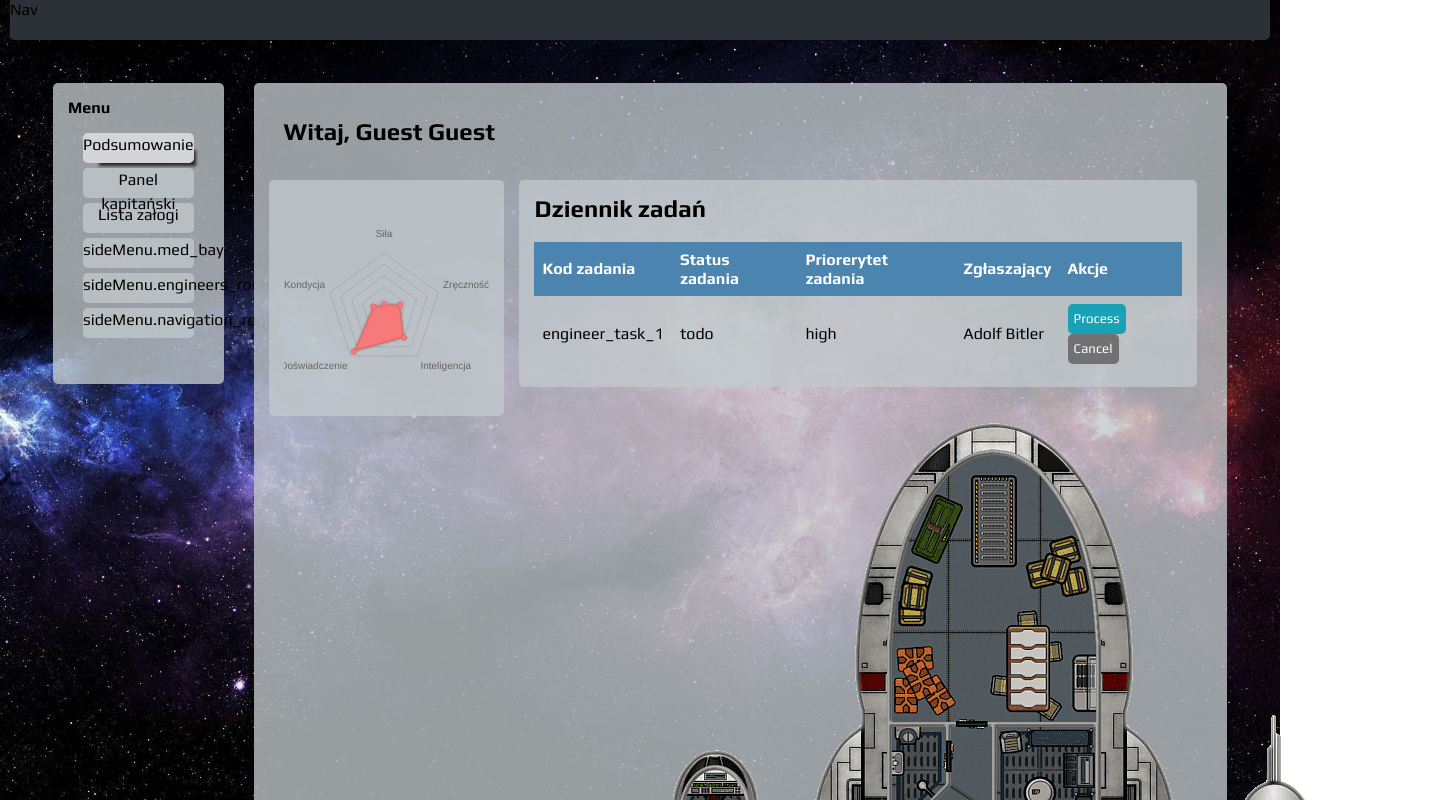
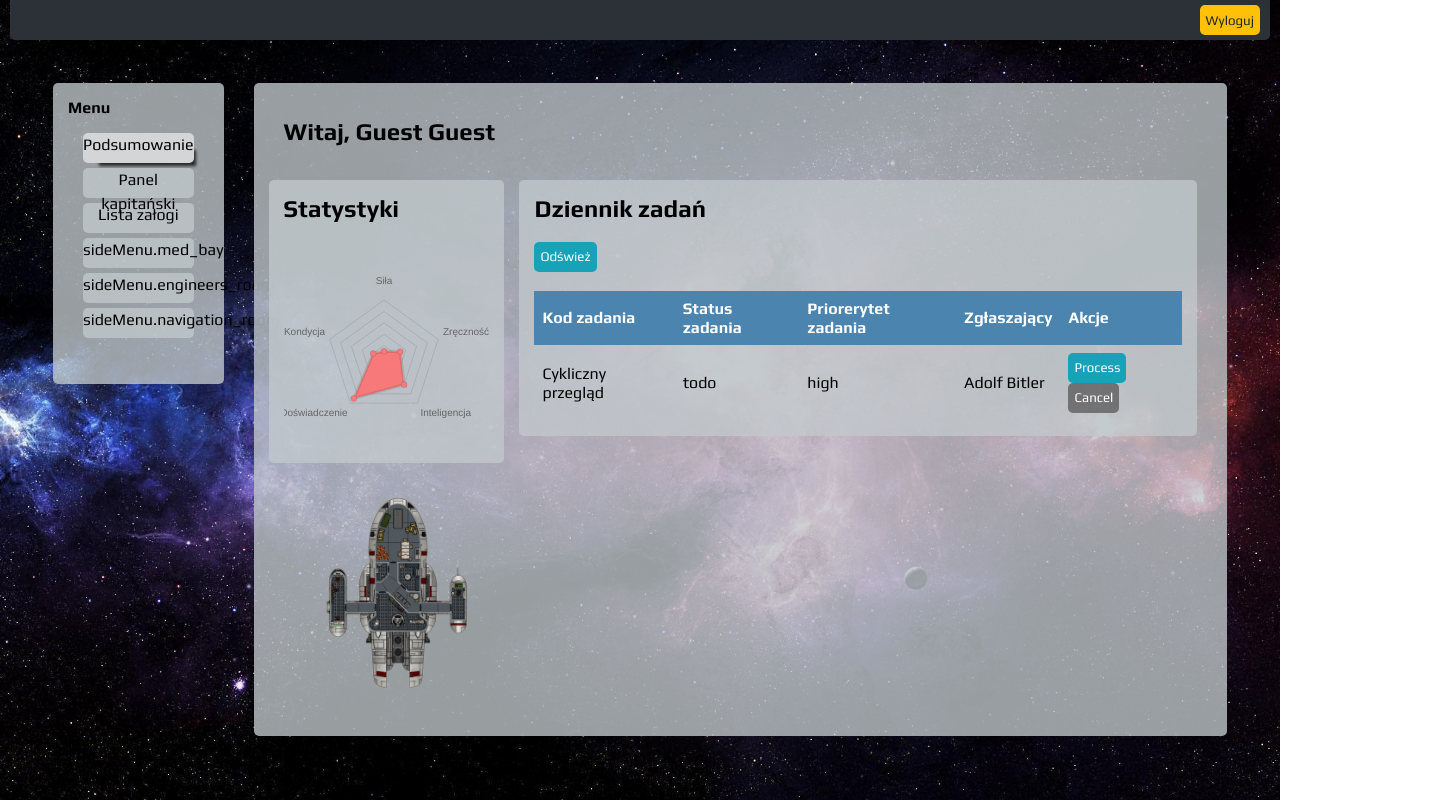
Before and after one commit to MJKruszewski/pjwstk-tin, a Vue app in the folder frontend/: page /#/space-ship in a window 1280 px wide. Shown: the top 800 px of the page, 1454 px wide, since content can reach past the window. Built offline with nearby package versions, Linux system fonts and the light colour scheme.

Commit message:
navbar logout button

```diff
--- a/frontend/package.json
+++ b/frontend/package.json
@@ -16,6 +16,7 @@
     "vue-acl": "^4.1.10",
     "vue-chartjs": "^3.5.1",
     "vue-i18n": "^8.22.0",
+    "vue-material-design-icons": "^4.10.0",
     "vue-router": "^3.0.1",
     "vuex": "^3.5.1"
   },
--- a/frontend/src/components/MainPage.vue
+++ b/frontend/src/components/MainPage.vue
@@ -4,11 +4,19 @@
       <h2>{{ $t('welcome') }}, {{ this.$store.state.user.name + " " + this.$store.state.user.lastName }}</h2>
     </div>
     <div class="col-3 container-background rounded-full">
+      <h2 style="padding: 0;margin-top: 0">{{ $t('mainPage.stats') }}</h2>
       <StatsChart :chart-data="datacollection" :options="options"/>
     </div>
     <div class="col-9" style="padding-top: 0;">
       <div class="col-12 container-background rounded-full">
-        <h2 style="padding: 0;margin-top: 0">{{ $t('mainPage.tasks_log') }}</h2>
+        <h2 style="padding: 0;margin-top: 0">
+          {{ $t('mainPage.tasks_log') }}
+        </h2>
+
+        <button class="info">{{ $t('mainPage.reload') }}</button>
+        <br/>
+        <br/>
+
         <table>
           <thead>
           <tr>
@@ -33,7 +41,7 @@
           <template v-for="item in tasks">
             <tr>
               <td>
-                {{ item.code }}
+                {{ $t("mainPage." + item.code) }}
               </td>
               <td>
                 {{ item.status }}
@@ -53,10 +61,14 @@
           </tbody>
         </table>
       </div>
-      <div class="col-12">
-        <img src="../assets/ship-plan.png"/>
+    </div>
+
+    <div class="col-12">
+      <div class="col-3">
+        <img style="max-width: 100%;display: block" src="../assets/ship-plan.png"/>
       </div>
     </div>
+
 
 
   </div>
@@ -65,10 +77,11 @@
 <script>
     import StatsChart from "./utils/StatsChart";
     import crewmateTasks from "../mocks/crewmateTasks";
+    import RefreshIcon from 'vue-material-design-icons/Refresh.vue';
 
     export default {
         name: "MainPage",
-        components: {StatsChart},
+        components: {StatsChart, RefreshIcon},
         data() {
             return {
                 datacollection: null,
--- a/frontend/src/components/utils/NavBar.vue
+++ b/frontend/src/components/utils/NavBar.vue
@@ -1,6 +1,11 @@
 <template>
   <div class="nav">
-    Nav
+
+    <p style="text-align: right;margin-top: 5px;margin-right: 10px">
+      <button class="warning">
+        {{ $t("navBar.logout") }}
+      </button>
+    </p>
   </div>
 </template>
 
--- a/frontend/src/localizaiton/pl.js
+++ b/frontend/src/localizaiton/pl.js
@@ -10,6 +10,10 @@ export default {
     engineersRoom: "Pokój inżynierów",
   },
 
+  navBar: {
+    logout: 'Wyloguj'
+  },
+
   mainPage: {
     tasks_log: 'Dziennik zadań',
     task_code: 'Kod zadania',
@@ -18,11 +22,17 @@ export default {
     task_reporter: 'Zgłaszający',
     task_actions: 'Akcje',
 
+    reload: "Odśwież",
+
+    engineer_task_1: 'Cykliczny przegląd',
+
+
     strength: 'Siła',
     dexterity: 'Zręczność',
     intelligence: 'Inteligencja',
     experience: 'Doświadczenie',
     condition: 'Kondycja',
+    stats: 'Statystyki',
   },
 
   departments: {
```
Also changed, not shown: 1 other file (tests, documents, lock files or other folders).
